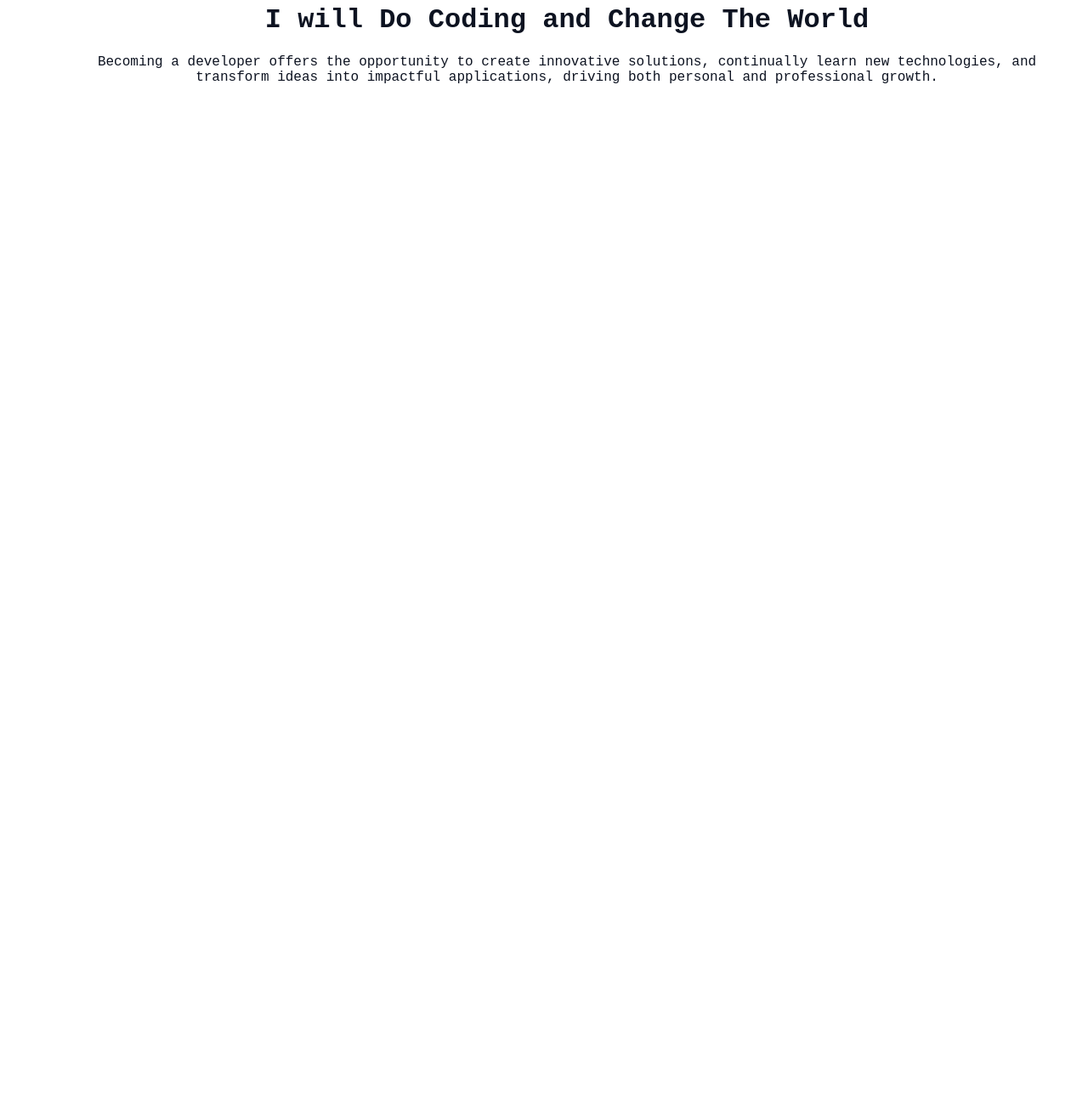
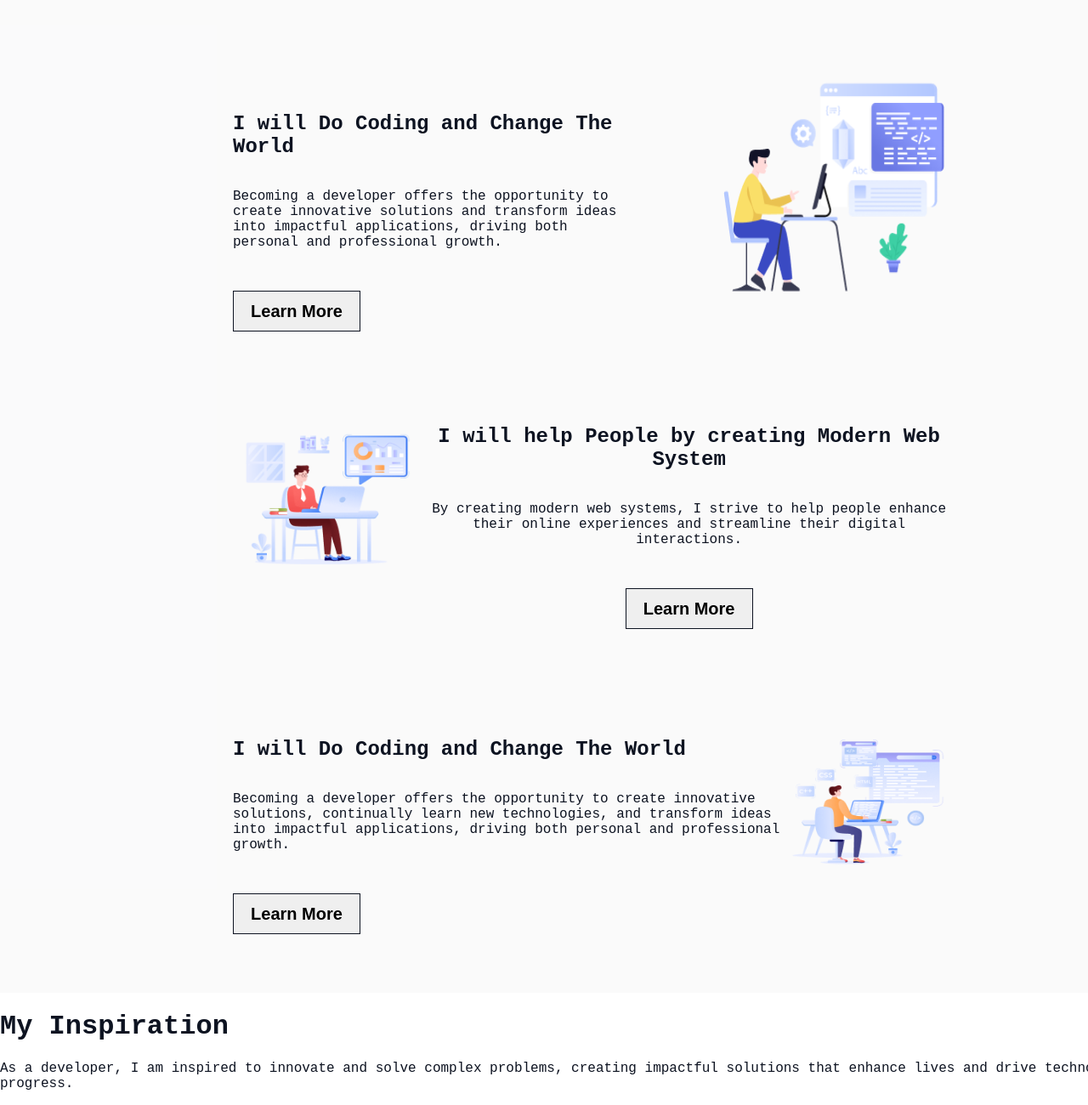
Before and after one commit to Adila-Rifa/Assignment-1, a plain HTML site: page index.html in a window 1280 px wide. Shown: the part 987-2287 px from the top of the page at 85% size. Before the commit the page ends 1183 px from the top, so only its background shows below. Drawn offline with Linux system fonts and the light colour scheme; a web font is replaced by a local one.

Commit message:
About done

```diff
--- a/Assignment-1-Style/Style.css
+++ b/Assignment-1-Style/Style.css
@@ -14,6 +14,11 @@
     font-weight: 800;
     font-size:32px;
     color:rgb(13, 19, 33);
+}
+.Head-Secondary{
+font-weight:700;
+font-size:24px;
+
 }
 
 /* Main */
@@ -90,4 +95,54 @@ padding-top:26px;
     padding:80px 97px;
     margin-top:74px 152px 148px 88px;
     text-align:center;
+    background-color: rgba(13, 19, 33, 0.02);
+
 }
+.card-section{
+   width: 946px;
+   height:1072px;
+   margin: 0 auto;
+}
+.card-details{
+    display: flex;
+    justify-content: space-between;
+    padding: 48px;
+    margin: 32px;
+    width: 850px;
+    height: 240px;
+    border-radius:16px;
+}
+.card{
+    text-align: left;
+    padding: 48px 0 32px 0;
+}
+.local-btn{
+    width: 150px;
+    height: 48px;
+    font-weight: 600;
+    font-size: 20px;
+    border: 1px solid rgb(13, 19, 33);
+    padding:12px 20px;
+    margin-top:32px;
+}
+.img-1{
+    width:274.17px;
+    height:270px;
+    margin-left: 99.77px;
+    padding-top: 30px;
+}
+
+.card-2{
+    text-align:center;
+    padding: 48px 0 32px 0;
+}
+.img-2{
+    width:223.2px;
+    height:208.85px;
+    padding-top: 50px;
+}
+.img-3{
+    width:206.4px;
+    height:187.32px;
+    padding-top: 50px;
+}
--- a/index.html
+++ b/index.html
@@ -22,8 +22,15 @@
         <div class="banner Primary-color">
           <img src="./assets/Group.png" alt="" />
           <div class="banner-description">
-            <h1 class="banner-heading">"In the near future,I need to become a Developer."</h1>
-            <p class="para">Embarking on a journey to become a developer empowers you to harness technology, solve real-world problems, and build a future where your creative and technical skills can make a lasting difference.</p>
+            <h1 class="banner-heading">
+              "In the near future,I need to become a Developer."
+            </h1>
+            <p class="para">
+              Embarking on a journey to become a developer empowers you to
+              harness technology, solve real-world problems, and build a future
+              where your creative and technical skills can make a lasting
+              difference.
+            </p>
             <a href="footer"><button class="btn-2">Contact with me</button></a>
           </div>
         </div>
@@ -34,15 +41,73 @@
       <div id="About">
         <div>
           <h1 class="Head">Why Web Development??</h1>
-                <p class="para">Web development allows you to craft engaging online experiences, reach a global audience, and continuously innovate in a dynamic and ever-evolving digital landscape.</p>
+          <p class="para">
+            Web development allows you to craft engaging online experiences,
+            reach a global audience, and continuously innovate in a dynamic and
+            ever-evolving digital landscape.
+          </p>
         </div>
+        <!-- Card Section -->
+        <section class="card-section">
+          <!-- card-1 -->
           <div class="card-details">
-                <div class="card">
-                    <h1 class="Head">I will Do Coding and Change The World</h1>
-                    <p class="para">Becoming a developer offers the opportunity to create innovative solutions, continually learn new technologies, and transform ideas into impactful applications, driving both personal and professional growth.</p>
+            <div class="card Primary-color">
+              <h1 class="Head-Secondary" style="padding-bottom: 16px">
+                I will Do Coding and Change The World
+              </h1>
+              <p class="para">
+                Becoming a developer offers the opportunity to create innovative
+                solutions and transform ideas into impactful applications,
+                driving both personal and professional growth.
+              </p>
+              <button class="local-btn">Learn More</button>
+            </div>
+            <div><img class="img-1" src="/assets/Layer_1.png" alt="" /></div>
+          </div>
+          <!-- Card-2 -->
+          <div class="card-details">
+            <div><img class="img-2" src="/assets/Group 3.png" alt="" /></div>
+            <div class="card-2 Primary-color">
+              <h1 class="Head-Secondary" style="padding-bottom: 16px">
+                I will help People by creating Modern Web System
+              </h1>
+              <p class="para">
+                By creating modern web systems, I strive to help people enhance
+                their online experiences and streamline their digital
+                interactions.
+              </p>
+              <a href=""><button class="local-btn">Learn More</button></a>
+            </div>
+          </div>
+          <!-- Card-3 -->
+          <div class="card-details">
+            <div class="card Primary-color">
+              <h1 class="Head-Secondary" style="padding-bottom: 16px">
+                I will Do Coding and Change The World
+              </h1>
+              <p class="para">
+                Becoming a developer offers the opportunity to create innovative
+                solutions, continually learn new technologies, and transform
+                ideas into impactful applications, driving both personal and
+                professional growth.
+              </p>
+              <a href=""><button class="local-btn">Learn More</button></a>
+            </div>
+            <div><img class="img-3" src="/assets/Group 4.png" alt="" /></div>
+          </div>
+        </section>
+      </div>
+      <!-- Inspiration part -->
+      <div class="Inspiration">
+        <div>
+          <h1 class="Head">My Inspiration</h1>
+          <p class="para">
+            As a developer, I am inspired to innovate and solve complex
+            problems, creating impactful solutions that enhance lives and drive
+            technological progress.
+          </p>
         </div>
         <div></div>
-            </div>
         </div>
 
     </main>
```
Lines whose indentation alone changed are shown as unchanged.
